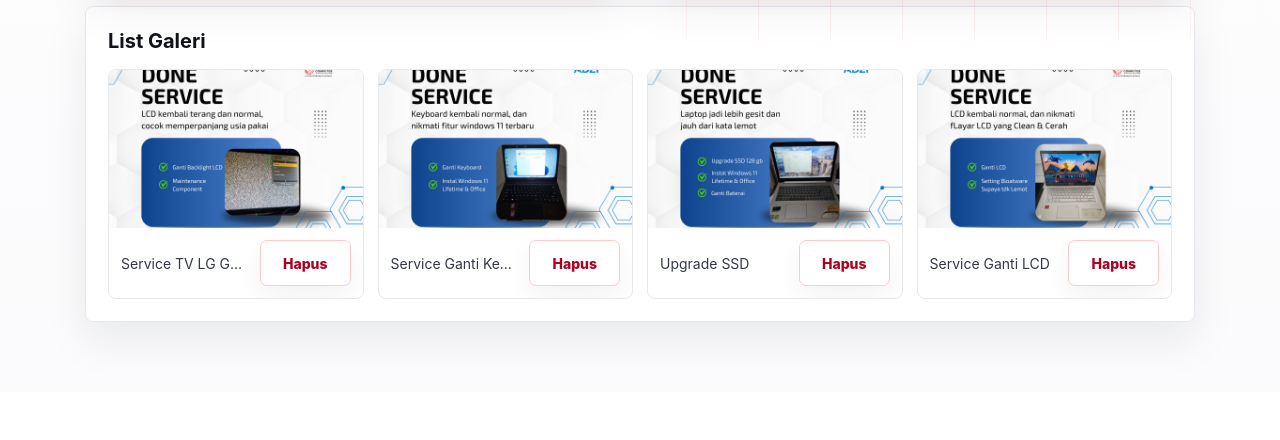
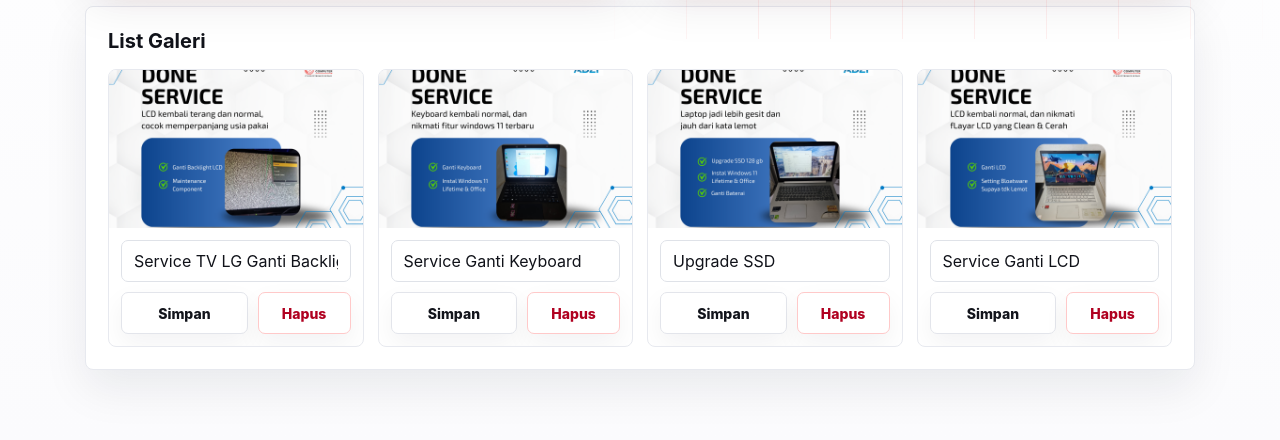
Before and after one commit to Adzipurnomo18/adzicomputer, a PHP site: page /admin/gallery.php in a window 1280 px wide. Shown: the part 479-919 px from the top of the page. Before the commit the page ends 822 px from the top, so only its background shows below. Run offline with PHP 8.4, Linux system fonts and the light colour scheme; the visitor is signed in with stand-in values (Sample User, id 1); data comes from the database, SQL or seed files in the repository; both versions use the stored data as it was after the commit.

Commit message:
Add editable gallery captions

```diff
--- a/admin/gallery.php
+++ b/admin/gallery.php
@@ -28,6 +28,15 @@ if(isset($_POST['add_video'])){
     flash('ok','Video ditambahkan.');
     header('Location: gallery.php'); exit;
   }
+}
+
+if(isset($_POST['edit_caption']) && ctype_digit($_POST['edit_caption'])){
+  $id = (int)$_POST['edit_caption'];
+  $caption = trim($_POST['caption'] ?? '');
+  $st = $pdo->prepare('UPDATE gallery SET caption = ? WHERE id = ?');
+  $st->execute([$caption, $id]);
+  flash('ok','Keterangan galeri diperbarui.');
+  header('Location: gallery.php'); exit;
 }
 
 if(isset($_POST['del']) && ctype_digit($_POST['del'])){
@@ -119,11 +128,24 @@ $items = $pdo->query('SELECT * FROM gallery ORDER BY created_at DESC')->fetchAll
                 <?php endif; ?>
               </div>
               <div class="admin-meta">
-                <div class="admin-caption"><?= h($it['caption'] ?: ucfirst($it['type'])) ?></div>
-                <form method="post" onsubmit="return confirm('Hapus item ini?')">
-                  <input type="hidden" name="del" value="<?= h((string)$it['id']) ?>">
-                  <button class="btn danger" type="submit">Hapus</button>
+                <form method="post" class="caption-edit-form" id="edit-caption-<?= h((string)$it['id']) ?>">
+                  <input type="hidden" name="edit_caption" value="<?= h((string)$it['id']) ?>">
+                  <label class="sr-only" for="caption-<?= h((string)$it['id']) ?>">Keterangan galeri</label>
+                  <input
+                    id="caption-<?= h((string)$it['id']) ?>"
+                    name="caption"
+                    value="<?= h($it['caption']) ?>"
+                    placeholder="<?= h(ucfirst($it['type'])) ?>"
+                    maxlength="160"
+                  >
                 </form>
+                <div class="gallery-item-actions">
+                  <button class="btn compact" type="submit" form="edit-caption-<?= h((string)$it['id']) ?>">Simpan</button>
+                  <form method="post" class="delete-gallery-form" onsubmit="return confirm('Hapus item ini?')">
+                    <input type="hidden" name="del" value="<?= h((string)$it['id']) ?>">
+                    <button class="btn danger compact" type="submit">Hapus</button>
+                  </form>
+                </div>
               </div>
             </article>
           <?php endforeach; ?>
--- a/assets/css/admin.css
+++ b/assets/css/admin.css
@@ -150,10 +150,9 @@ body.admin-body{
 .admin-thumb img,
 .admin-thumb iframe{width:100%;height:100%;object-fit:cover;border:0;display:block}
 .admin-meta{
-  display:flex;
-  align-items:center;
-  justify-content:space-between;
-  gap:12px;
+  display:grid;
+  grid-template-columns:1fr;
+  gap:10px;
   padding:12px;
 }
 .admin-caption{
@@ -164,6 +163,45 @@ body.admin-body{
   text-overflow:ellipsis;
   white-space:nowrap;
 }
+.caption-edit-form{
+  min-width:0;
+  display:grid;
+  grid-template-columns:1fr;
+  gap:10px;
+}
+.caption-edit-form input{
+  width:100%;
+  min-width:0;
+  height:42px;
+  padding:0 12px;
+  color:var(--admin-text);
+  background:#fff;
+  border:1px solid #dfe2e8;
+  border-radius:7px;
+  outline:none;
+}
+.caption-edit-form input:focus{
+  border-color:#ff9b9b;
+  box-shadow:0 0 0 4px rgba(239,18,18,.08);
+}
+.btn.compact{
+  width:auto;
+  min-height:42px;
+  padding-inline:16px;
+}
+.gallery-item-actions{
+  display:flex;
+  gap:10px;
+}
+.gallery-item-actions .btn{
+  flex:1;
+}
+.delete-gallery-form{
+  display:flex;
+  flex:1;
+  justify-content:flex-start;
+}
+.delete-gallery-form .btn{width:100%}
 .btn.danger{
   color:#b00020;
   background:#fff;
@@ -210,6 +248,17 @@ body.admin-body{
 }
 .status-badge.read{color:#087038;background:#ecfff4;border-color:#bfeecf}
 .actions-inline{display:flex;gap:8px;flex-wrap:wrap}
+.sr-only{
+  position:absolute;
+  width:1px;
+  height:1px;
+  padding:0;
+  margin:-1px;
+  overflow:hidden;
+  clip:rect(0,0,0,0);
+  white-space:nowrap;
+  border:0;
+}
 
 .admin-login-card{padding:26px}
 .admin-login-logo{width:180px;margin:0 auto 16px}
@@ -239,4 +288,5 @@ body.admin-body{
   .admin-brand img{width:126px}
   .admin-brand h1{font-size:21px}
   .admin-nav .btn,.admin-actions .btn,.admin-actions .cta{width:100%}
+  .gallery-item-actions{flex-direction:column}
 }
```
Also changed, not shown: data/app.db.
